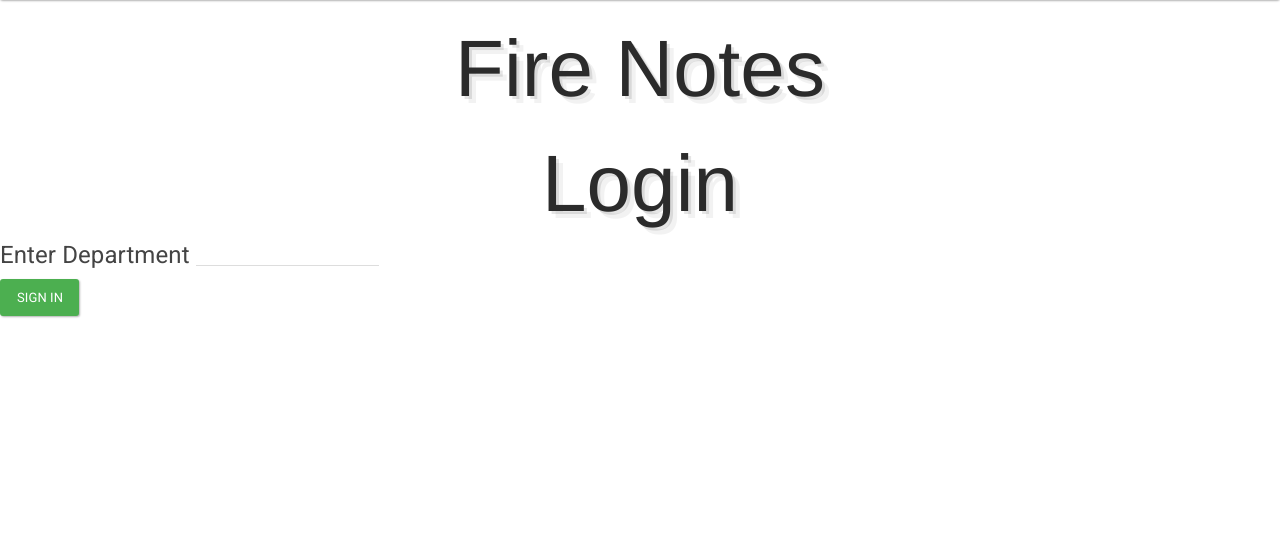
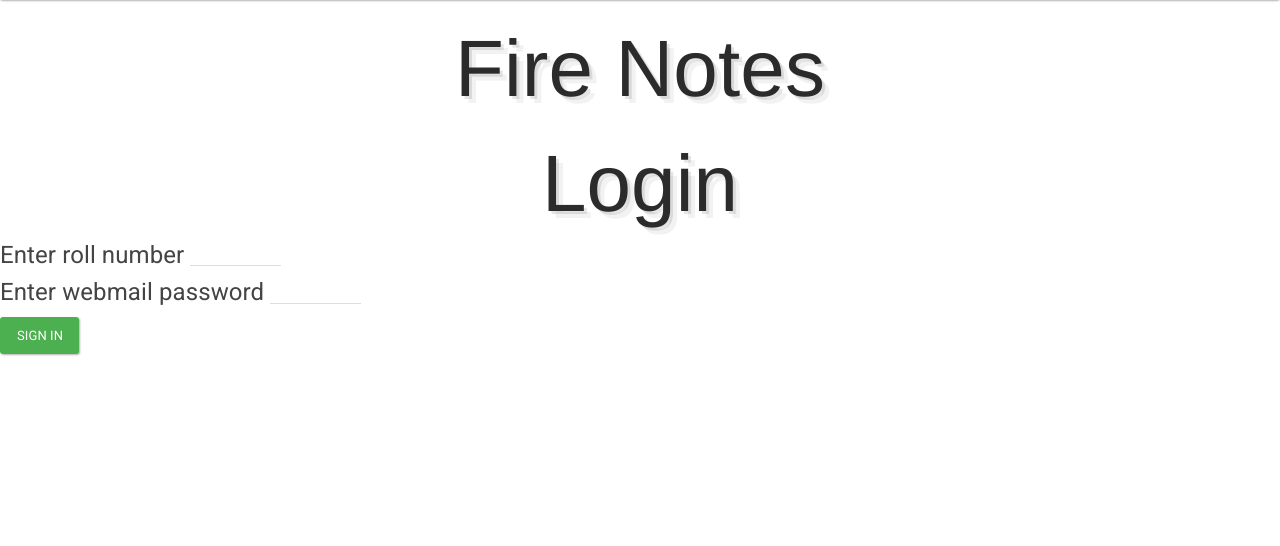
Before and after one commit to delta/NotesSharing, a Flask app: page /login in a window 1280 px wide. Shown: the part 64-610 px from the top of the page. Run offline with Flask 2, Linux system fonts and the light colour scheme; parts of the project's set-up code (start-up, migrations or seed data) failed here and were passed over; some web fonts are replaced.

Commit message:
Login form.

```diff
--- a/app/controllers/forms.py
+++ b/app/controllers/forms.py
@@ -1,10 +1,11 @@
 from flask.ext.wtf import Form
-from wtforms import StringField, BooleanField
+from wtforms import StringField, BooleanField, PasswordField
 from wtforms.validators import DataRequired
 
 
 class LoginForm(Form):
     # DataRequired checks if the field is not left empty
-    department = StringField('Department', validators=[DataRequired()])
+    rollnumber = StringField('Roll Number', validators=[DataRequired()])
+    password = PasswordField('New Password', validators=[DataRequired()])
     # If you have validators attached , they have errors added under form.fieldname.erros
     # remember_me = BooleanField('remember me', default = False)
--- a/app/templates/login.html
+++ b/app/templates/login.html
@@ -5,9 +5,15 @@
         <h1> Login  </h1>
         <form action= "" method="POST" name="login">
                 {{ form.hidden_tag() }}
-                <h4> Enter Department
-                {{ form.department(size=20) }}
-                {% for error in form.department.errors %}
+                <h4> Enter roll number
+                {{ form.rollnumber(size=9) }}
+                {% for error in form.rollnumber.errors %}
+                        <span style="color:red;">[ {{ error }} ]</span>
+                {% endfor %}
+                </h4>
+                <h4> Enter webmail password
+                {{ form.password(size=9) }}
+                {% for error in form.password.errors %}
                         <span style="color:red;">[ {{ error }} ]</span>
                 {% endfor %}
                 </h4>
```
